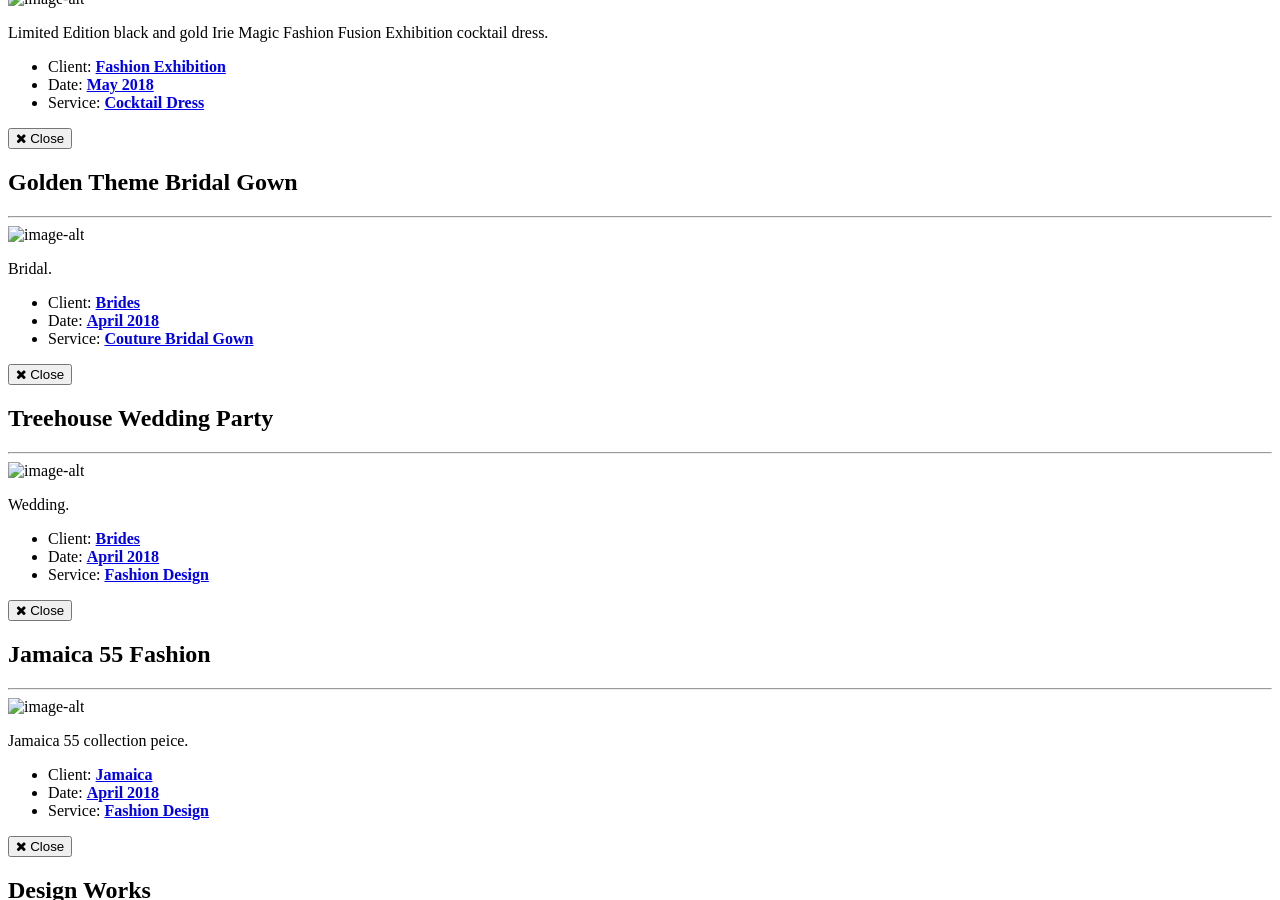
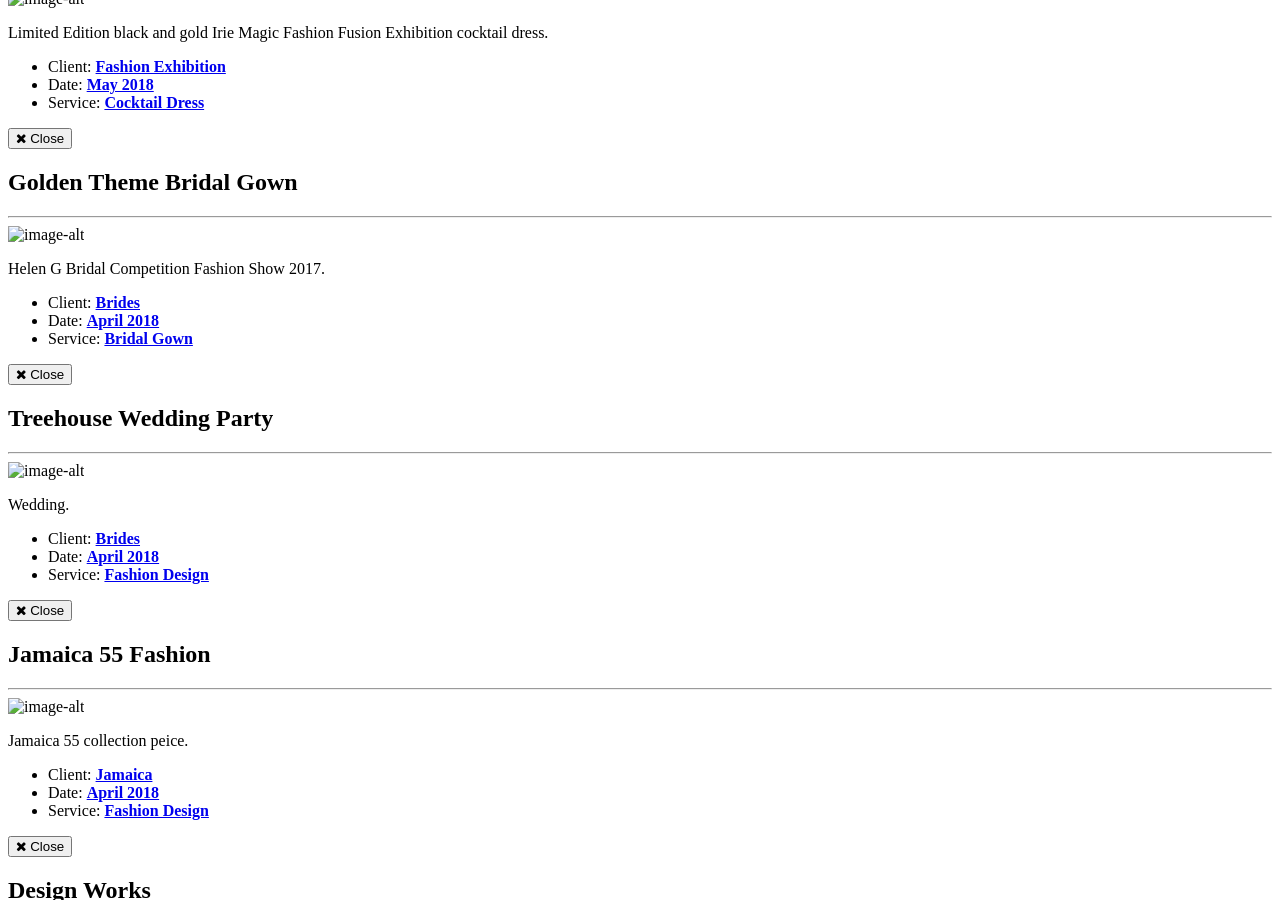
Before and after one commit to phpwebdevelope/phpwebdevelope.github.io, a Jekyll site: the page built from _posts/2018-01-16-project-3.markdown, in a window 1280 px wide and 900 px high, scrolled down 3608 px. Built offline with Jekyll 4.4.1, drawn with Linux system fonts in a browser that asks for light colours; some web fonts are replaced; comment, search, counter and statistics services are not loaded; some of the changed text lies outside the part shown.

Commit message:
Create 2018-01-16-project-3.markdown

```diff
--- a/_posts/2018-01-16-project-3.markdown
+++ b/_posts/2018-01-16-project-3.markdown
@@ -1,6 +1,6 @@
 ---
 title: Golden Theme Bridal Gown
-subtitle: Couture Bridal Design
+subtitle: Helen G Bridal Fashion Show
 layout: default
 modal-id: 3
 date: 2018-01-16
@@ -9,7 +9,7 @@
 alt: image-alt
 project-date: April 2018
 client: Brides
-category: Couture Bridal Gown
-description: Bridal.
+category: Bridal Gown
+description: Helen G Bridal Competition Fashion Show 2017.
 
 ---
```
